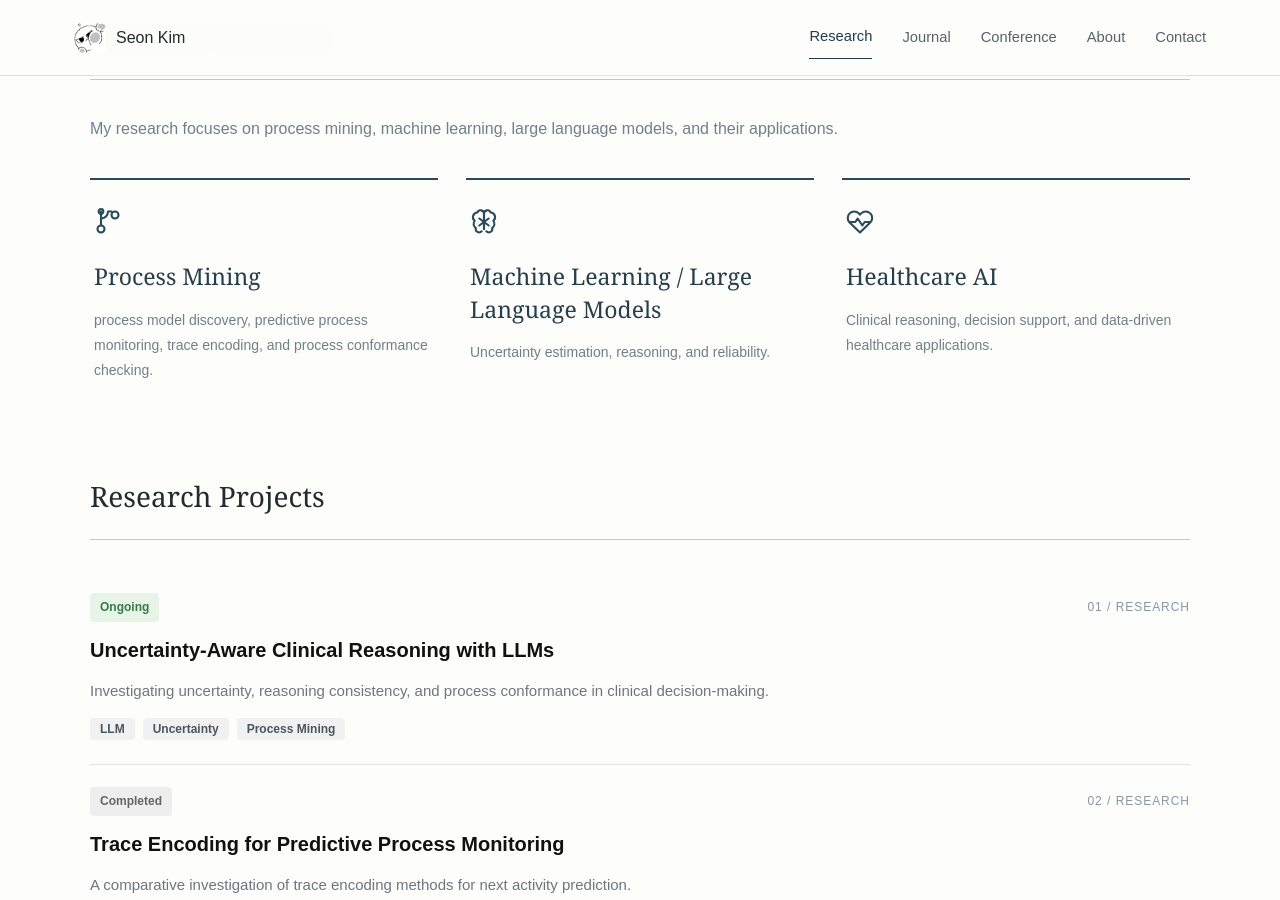
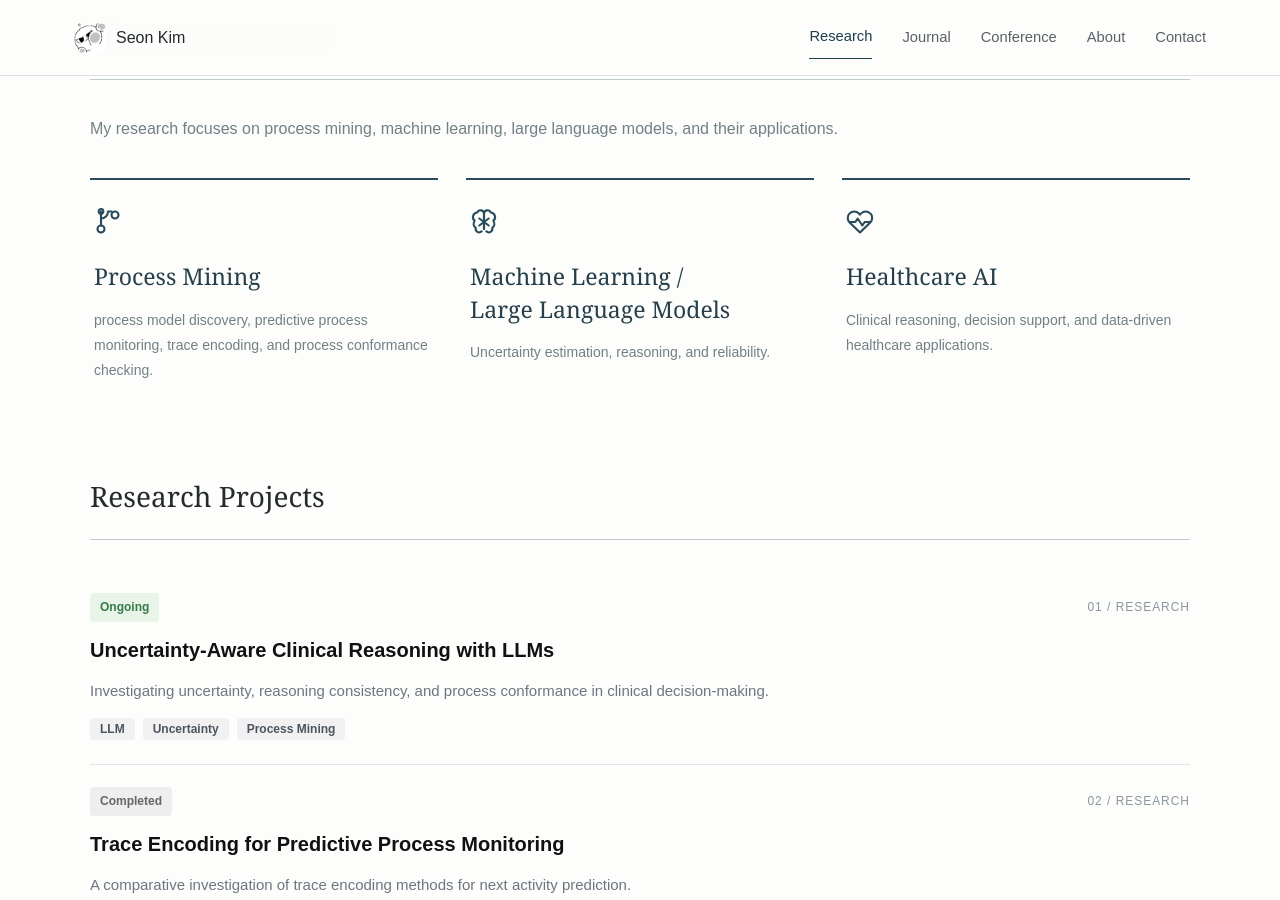
Before and after one commit to KSO012/KSO012.github.io, a Jekyll site: the page built from research.md, in a window 1280 px wide and 900 px high, scrolled down 445 px. Built offline with Jekyll 4.4.1, drawn with Linux system fonts in a browser that asks for light colours.

```diff
--- a/research.md
+++ b/research.md
@@ -70,7 +70,7 @@ permalink: /research/
           </svg>
         </div>
 
-        <h3>Machine Learning / Large Language Models</h3>
+        <h3>Machine Learning /<br> Large Language Models</h3>
 
         <p>
           Uncertainty estimation, reasoning,
```
